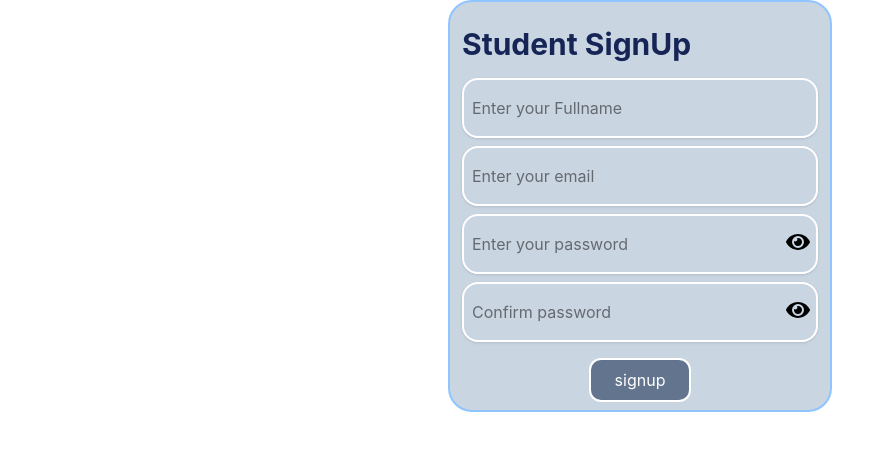
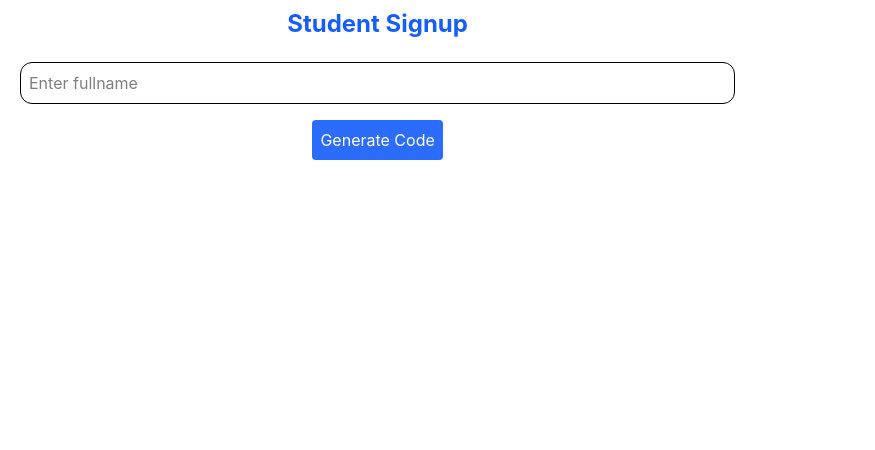
Before and after one commit to Samfire692/Royal-frontend, a React (Vite) app: page /student in a window 1280 px wide. Shown: the top 450 px of the page, without its empty margins (0-875 px from the left). Built offline with nearby package versions, Linux system fonts and the light colour scheme.

Commit message:
updated: admin, teacher and student signup functioning

```diff
--- a/src/Students/StuSignUp.jsx
+++ b/src/Students/StuSignUp.jsx
@@ -1,104 +1,95 @@
 import React from 'react'
-import { useState } from 'react'
-import axios from 'axios'
-import Swal from 'sweetalert2'
-import API from '../api'
-import { FaEye, FaEyeSlash } from 'react-icons/fa'
+import { useState, useEffect } from 'react'
+import { supabase } from '../supabaseClient';
+import { FaSpinner } from 'react-icons/fa';
+import Swal from 'sweetalert2';
 
 export const StuSignUp = () => {
+     const [fullname, setFullname] = useState("");
+     const [email, setEmail]= useState("");
+     const [password, setPassword]= useState("")
+     const [loading, setLoading] = useState(false);
+     const [adminCode, setAdminCode] = useState([]);
 
-     const [showpassword , setShowpassword] = useState(false);
-     const [Cshowpassword , setCShowpassword] = useState(false);
-     const [loading, setLoading] = useState(false)
-     const [fullname, setFullname] = useState("")
-     const [email, setEmail]= useState("")
-     const [password, setPassword]= useState("")
-     const [Cpassword, setCPassword]= useState("")
-
-     const signup = async(e)=> {
+     const handleData = async(e)=> {
        e.preventDefault();
        setLoading(true)
 
+       const firstname = fullname.trim().split(/\s+/)[0].toUpperCase();
+       const randomDigits = Math.floor(1000 + Math.random() * 9000);
+       const specialId = `STUD_${firstname}_${randomDigits}`;
+       const email = `${firstname.toLowerCase()}@gmail.com`;
+       const password = "STUDENT_0000"
 
-      if (password !== Cpassword) {
+       const {data:authData, error:authError} = await supabase.auth.signUp({
+         email:email,
+         password:password,
+       })
+
+       if(authError){
          Swal.fire({
-      icon: 'warning',
-      title: 'Password Mismatch',
-      text: 'Both passwords must match.',
-    });
-      setLoading(false)
-      return ;
+           icon:"error",
+           title:"Auth Failed",
+           text: authError.message
+         })
        }
 
-    try{
-       const response = await API.post("studentauthrouter/signup", {fullname, email, password})
+       const {error:dbError} = await supabase
+       .from("studentsignup")
+       .insert([{
+         id:authData.user.id,
+         full_name:fullname,
+         email:email,
+         special_id:specialId,
+         role:"Student"
+       }])
 
-        Swal.fire({
-          icon: 'success',
-          title: 'Success!',
-          text: response.data.message,
-         });
-            setLoading(false);
-
-    }catch(error){
-         let err = "Error connecting to the server!";
-
-            if(error.response?.data?.error){
-                Swal.fire({
-                  icon:"warning",
-                  title:"Warning",
-                  text:error.response?.data?.error
-                })
-                 setLoading(false);
-                return;
-            }
-
+       if(dbError){
          Swal.fire({
            icon:"error",
            title:"Error",
-              text:err
+           text:dbError.message
          })
+       }else{
+         Swal.fire({
+           icon:"success",
+           title:"Success",
+           text:"Code generated Successfully"
+         })
+
+         setFullname("");
          setLoading(false);
-            return;
        }
+
      }
 
   return (
-    <div>
-
-       <div className='border-2 border-blue-300 bg-slate-300 pt-6 pb-2 px-3 lg:w-[30vw] md:w-[50vw] md:mx-auto rounded-3xl mb-50 lg:mb-0'>
-         <h3 className='font-bold text-3xl mb-4 text-blue-950'>Student SignUp</h3>
-
-            <form action="" className='flex flex-col gap-2' onSubmit={(e)=> signup(e)} >
-              <div className='relative'>
-                <input type="text"  placeholder='Enter your Fullname' className='w-full py-4 border-2 border-white focus:shadow-slate-900 shadow focus:outline-0 px-2 rounded-2xl' onChange={(e)=> setFullname(e.target.value)}/>
+     <div className='py-2 lg:w-[59vw]'>
+              <div className='mb-3 px-3'>
+                <h2 className='font-bold text-2xl text-blue-600 text-center mb-2'>Student Signup</h2>
               </div>
 
-              <div className='relative'>
-                <input type="email"  placeholder='Enter your email' className='w-full py-4 border-2 border-white focus:shadow-slate-900 shadow focus:outline-0 px-2 rounded-2xl' onChange={(e)=> setEmail(e.target.value)}/>
+            <section id='adminGen'>
+              <div className='adminGen mt-3.5 px-2'>
+               <form action=""  onSubmit={handleData} className=''>
+                <div className='py-2 lg:px-3'>
+                  <input type="text" className='border w-full p-2 rounded-xl outline-blue-700' placeholder='Enter fullname' onChange={(e)=> setFullname(e.target.value)} value={fullname}/>
                 </div>
+                <div className='flex justify-center'>
+                <button className='p-2 bg-blue-600/90 text-white rounded mt-2 cursor' disabled={!fullname}>
+                {loading ? <FaSpinner className='animate-spin w-25 h-5'/> : "Generate Code" }
+                </button>
 
-              <div className='flex justify-end'>
-                <input type={showpassword ? "text" : "password"}  placeholder='Enter your password' className='w-full py-4 border-2 border-white focus:shadow-slate-900 shadow focus:outline-0 px-2 rounded-2xl' onChange={(e)=> setPassword(e.target.value)}/>
-                <span className='absolute text-2xl my-4 me-2' onClick={()=> setShowpassword(!showpassword)}>
-                {showpassword ? <FaEyeSlash/> : <FaEye/>}
-                </span>
-              </div>
+                 {/* <div className='adminCodeView'>
+                 {adminCode.map((items) => (
+                  <p key={items.full_name}>{items.special_id}</p>
+                 ))}
+                 </div> */}
 
-              <div className='flex justify-end'>
-                <input type={Cshowpassword ? "text" : "password"}  placeholder='Confirm password' className='w-full py-4 border-2 border-white focus:shadow-slate-900 shadow focus:outline-0 px-2 rounded-2xl' onChange={(e)=> setCPassword(e.target.value)}/>
-                <span className='absolute text-2xl my-4 me-2' onClick={()=> setCShowpassword(!Cshowpassword)}>
-                {Cshowpassword ? <FaEyeSlash/> : <FaEye/>}
-                </span>
-              </div>
-
-              <div className='text-center pt-2'>
-                <button className='border-2 px-6 py-2 rounded-xl bg-slate-500 text-white' disabled={loading || !fullname || !email || !password || !Cpassword}>
-                {loading ? "creating your acc . . ." : "signup"}
-                </button>
                 </div>
                </form>
               </div>
+            </section>
 
         </div>
   )
--- a/src/teachers/TeachSignUp.jsx
+++ b/src/teachers/TeachSignUp.jsx
@@ -1,102 +1,95 @@
 import React from 'react'
-import { useState } from 'react'
-import axios from 'axios'
-import Swal from 'sweetalert2'
-import { FaEye, FaEyeSlash } from 'react-icons/fa'
-import API from '../api'
+import { useState, useEffect } from 'react'
+import { supabase } from '../supabaseClient';
+import { FaSpinner } from 'react-icons/fa';
+import Swal from 'sweetalert2';
 
 export const TeachSignUp = () => {
-  const [showpassword , setShowpassword] = useState(false);
-  const [Cshowpassword , setCShowpassword] = useState(false);
-  const [loading, setLoading] = useState(false)
-  const [fullname, setFullname] = useState("")
-  const [email, setEmail]= useState("")
+ const [fullname, setFullname] = useState("");
+   const [email, setEmail]= useState("");
    const [password, setPassword]= useState("")
-  const [Cpassword, setCPassword]= useState("")
+   const [loading, setLoading] = useState(false);
+   const [adminCode, setAdminCode] = useState([]);
 
-  const signup = async(e)=> {
+   const handleData = async(e)=> {
      e.preventDefault();
      setLoading(true)
 
+     const firstname = fullname.trim().split(/\s+/)[0].toUpperCase();
+     const randomDigits = Math.floor(1000 + Math.random() * 9000);
+     const specialId = `TEAC_${firstname}_${randomDigits}`;
+     const email = `${firstname.toLowerCase()}@gmail.com`;
+     const password = "TEACHER_0000"
 
-      if (password !== Cpassword) {
+     const {data:authData, error:authError} = await supabase.auth.signUp({
+       email:email,
+       password:password,
+     })
+
+     if(authError){
        Swal.fire({
-      icon: 'warning',
-      title: 'Password Mismatch',
-      text: 'Both passwords must match.',
-    });
-      setLoading(false)
-      return ;
+         icon:"error",
+         title:"Auth Failed",
+         text: authError.message
+       })
      }
 
-    try{
-       const response = await API.post("teacherauthrouter/signup", {fullname, email, password})
+     const {error:dbError} = await supabase
+     .from("teachersignup")
+     .insert([{
+       id:authData.user.id,
+       full_name:fullname,
+       email:email,
+       special_id:specialId,
+       role:"Teacher"
+     }])
 
-        Swal.fire({
-          icon: 'success',
-          title: 'Success!',
-          text: response.data.message,
-         });
-            setLoading(false);
-
-    }catch(error){
-         let err = "Error connecting to the server!";
-
-            if(error.response?.data?.error){
-                Swal.fire({
-                  icon:"warning",
-                  title:"Warning",
-                  text:error.response?.data?.error
-                })
-                 setLoading(false);
-                return;
-            }
-
+     if(dbError){
        Swal.fire({
          icon:"error",
          title:"Error",
-              text:err
+         text:dbError.message
        })
+     }else{
+       Swal.fire({
+         icon:"success",
+         title:"Success",
+         text:"Code generated Successfully"
+       })
+
+       setFullname("");
        setLoading(false);
-            return;
-    }
      }
 
+   }
   return (
-    <div>
-       <div className='border-2 border-blue-300 bg-slate-300 pt-6 pb-2 px-3 lg:w-[30vw] md:w-[50vw] md:mx-auto rounded-3xl mb-50 lg:mb-0'>
-                      <h3 className='font-bold text-3xl mb-4 text-blue-950'>Teacher SignUp</h3>
-
-                      <form action="" className='flex flex-col gap-2' onSubmit={(e)=> signup(e)} >
-                        <div className='relative'>
-                           <input type="text"  placeholder='Enter your Fullname' className='w-full py-4 border-2 border-white focus:shadow-slate-900 shadow focus:outline-0 px-2 rounded-2xl' onChange={(e)=> setFullname(e.target.value)}/>
+     <div className='py-2 lg:w-[59vw]'>
+          <div className='mb-3 px-3'>
+            <h2 className='font-bold text-2xl text-blue-600 text-center mb-2'>Teacher Signup</h2>
           </div>
 
-                         <div className='relative'>
-                           <input type="email"  placeholder='Enter your email' className='w-full py-4 border-2 border-white focus:shadow-slate-900 shadow focus:outline-0 px-2 rounded-2xl' onChange={(e)=> setEmail(e.target.value)}/>
+        <section id='adminGen'>
+          <div className='adminGen mt-3.5 px-2'>
+           <form action=""  onSubmit={handleData} className=''>
+            <div className='py-2 lg:px-3'>
+              <input type="text" className='border w-full p-2 rounded-xl outline-blue-700' placeholder='Enter fullname' onChange={(e)=> setFullname(e.target.value)} value={fullname}/>
             </div>
+            <div className='flex justify-center'>
+            <button className='p-2 bg-blue-600/90 text-white rounded mt-2 cursor' disabled={!fullname}>
+            {loading ? <FaSpinner className='animate-spin w-25 h-5'/> : "Generate Code" }
+            </button>
 
-                         <div className='flex justify-end'>
-                           <input type={showpassword ? "text" : "password"}  placeholder='Enter your password' className='w-full py-4 border-2 border-white focus:shadow-slate-900 shadow focus:outline-0 px-2 rounded-2xl' onChange={(e)=> setPassword(e.target.value)}/>
-                           <span className='absolute text-2xl my-4 me-2' onClick={()=> setShowpassword(!showpassword)}>
-                              {showpassword ? <FaEyeSlash/> : <FaEye/>}
-                           </span>
-                         </div>
+             {/* <div className='adminCodeView'>
+             {adminCode.map((items) => (
+              <p key={items.full_name}>{items.special_id}</p>
+             ))}
+             </div> */}
 
-                         <div className='flex justify-end'>
-                           <input type={Cshowpassword ? "text" : "password"}  placeholder='Confirm password' className='w-full py-4 border-2 border-white focus:shadow-slate-900 shadow focus:outline-0 px-2 rounded-2xl' onChange={(e)=> setCPassword(e.target.value)}/>
-                           <span className='absolute text-2xl my-4 me-2' onClick={()=> setCShowpassword(!Cshowpassword)}>
-                              {Cshowpassword ? <FaEyeSlash/> : <FaEye/>}
-                           </span>
-                         </div>
-
-                        <div className='text-center pt-2'>
-                           <button className='border-2 px-6 py-2 rounded-xl bg-slate-500 text-white' disabled={loading || !fullname || !email || !password || !Cpassword}>
-                              {loading ? "creating your acc . . ." : "signup"}
-                           </button>
             </div>
            </form>
           </div>
+        </section>
+
         </div>
   )
 }
```
Also changed, not shown: src/admin/Dashboard.jsx (+12 -4 lines). Lines whose indentation alone changed are shown as unchanged.
